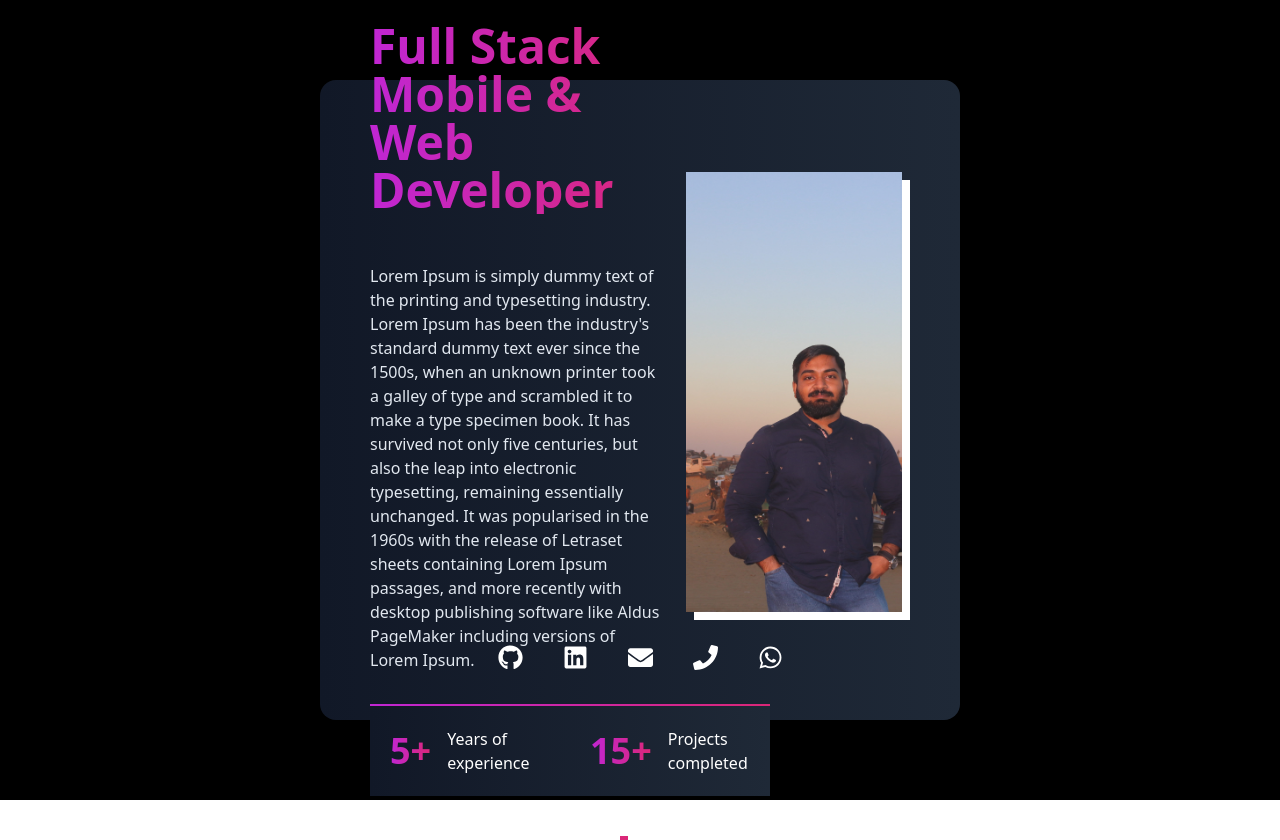
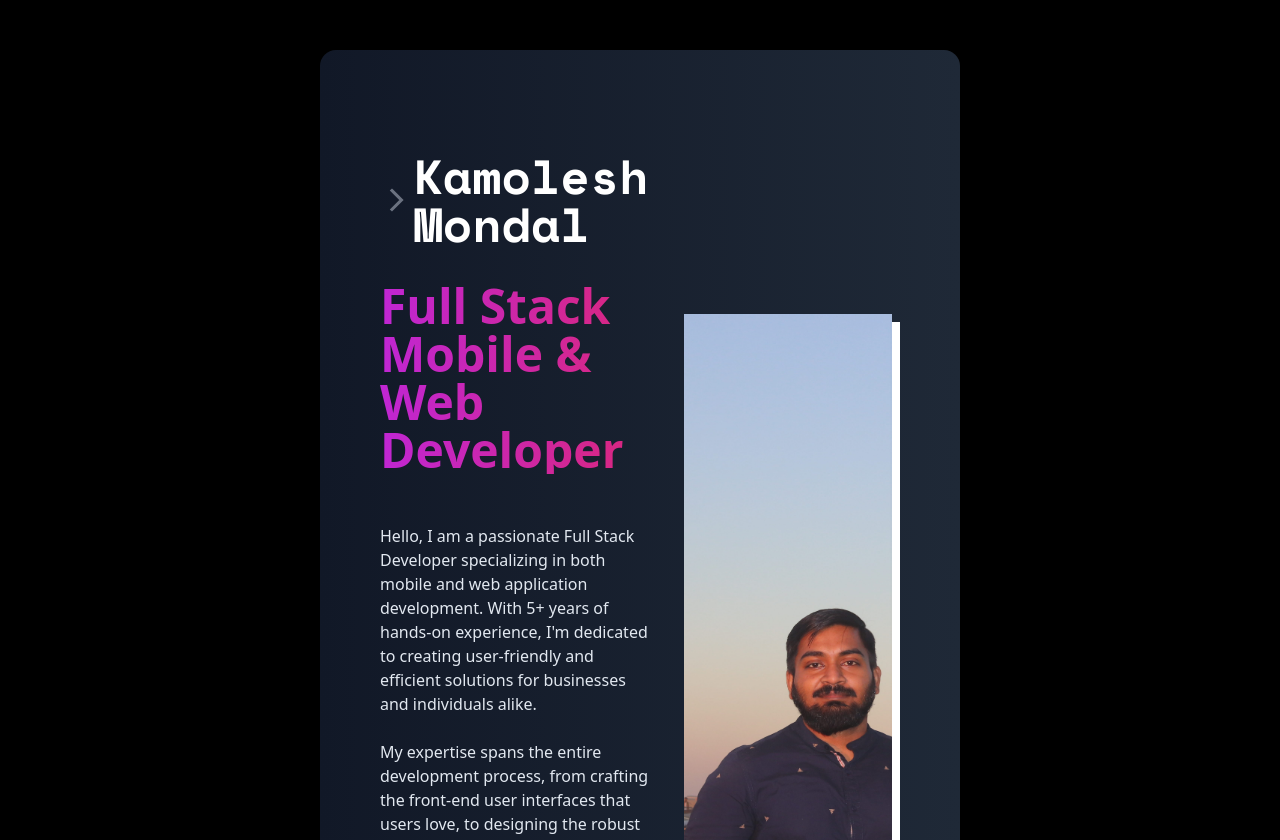
Before and after one commit to kamolesh97/portfolio-template, a Next.js app: page / in a window 1280 px wide. Shown: the top 840 px of the page. Built offline with nearby package versions, Linux system fonts and the light colour scheme.

Commit message:
UI fixes + Intro update

```diff
--- a/src/app/page.js
+++ b/src/app/page.js
@@ -10,10 +10,9 @@ import InfoSection from './InfoSection';
 import Urls from './Urls';
 
 const Home = () => (
-  <div className="flex min-h-screen flex-col items-center justify-center bg-black">
-    <div className="flex h-[80vh] w-[100vw] flex-col justify-between rounded-2xl bg-gradient-to-r from-gray-900 to-gray-800 p-[50px] md:w-[90vw] xl:w-[50vw]">
-      <div className="flex flex-1" />
-      <div className="flex max-h-[55vh] min-h-[55vh] flex-1 items-center justify-between">
+  <div className="flex min-h-screen flex-col items-center justify-center overflow-y-auto bg-black md:py-[50px]">
+    <div className="w-[100vw] bg-gradient-to-r from-gray-900 to-gray-800 p-[60px] pt-[100px] md:w-[90vw] md:rounded-2xl xl:w-[50vw]">
+      <div className="flex items-center justify-between">
         <div className="flex w-[60%] flex-col items-start pr-8">
           <div className="flex min-h-[100px] items-center">
             <IoChevronForwardSharp className="text-6xl text-gray-500" />
@@ -22,13 +21,13 @@ const Home = () => (
           <p className="mt-8 whitespace-break-spaces bg-gradient-to-r from-fuchsia-600 to-pink-600 bg-clip-text font-sans text-5xl font-bold text-transparent">
             {DESIGNATION}
           </p>
-          <p className="mb-8 mt-[50px] font-sans text-slate-200">{INTRO}</p>
+          <p className="mb-8 mt-[50px] whitespace-break-spaces font-sans text-slate-200">{INTRO}</p>
           <InfoSection className="mb-8" />
           <Link download={RESUME_FILE_NAME} href={`/resume/${RESUME_FILE_NAME}`} target="_blank">
             <Button label="Download Resume" />
           </Link>
         </div>
-        <div className="flex h-full w-[50%] bg-white">
+        <div className="flex h-[750px] w-[50%] bg-white">
           <div className="relative -ml-2 -mt-2 h-full w-full">
             <Image
               alt="profile"
@@ -39,7 +38,7 @@ const Home = () => (
           </div>
         </div>
       </div>
-      <div className="flex flex-1 items-end justify-center">
+      <div className="flex h-[100px] flex-1 items-end justify-center">
         <Urls />
       </div>
     </div>
--- a/src/common/constants.js
+++ b/src/common/constants.js
@@ -19,7 +19,7 @@ const PROFILE_IMAGE_NAME = 'profile.jpg';
 const DEVELOPER_NAME = 'Kamolesh Mondal';
 const DESIGNATION = 'Full Stack Mobile &\nWeb Developer';
 const INTRO =
-  "Lorem Ipsum is simply dummy text of the printing and typesetting industry. Lorem Ipsum has been the industry's standard dummy text ever since the 1500s, when an unknown printer took a galley of type and scrambled it to make a type specimen book. It has survived not only five centuries, but also the leap into electronic typesetting, remaining essentially unchanged. It was popularised in the 1960s with the release of Letraset sheets containing Lorem Ipsum passages, and more recently with desktop publishing software like Aldus PageMaker including versions of Lorem Ipsum.";
+  "Hello, I am a passionate Full Stack Developer specializing in both mobile and web application development. With 5+ years of hands-on experience, I'm dedicated to creating user-friendly and efficient solutions for businesses and individuals alike.\n\nMy expertise spans the entire development process, from crafting the front-end user interfaces that users love, to designing the robust server-side architecture that keeps everything running smoothly. Whether it's building intuitive mobile apps or crafting responsive web platforms, I thrive on transforming ideas into functional and elegant digital experiences.";
 const INFO = [
   {
     label: 'Years of experience',
```
